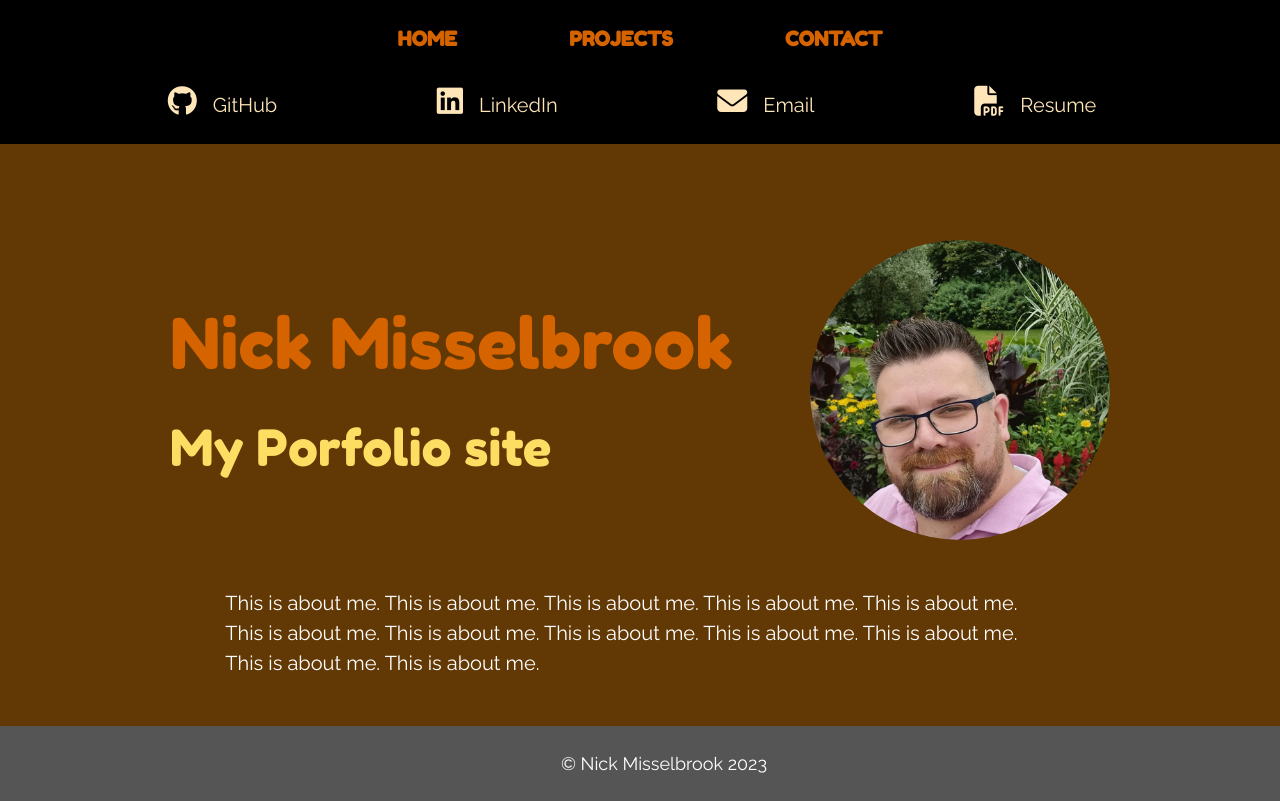
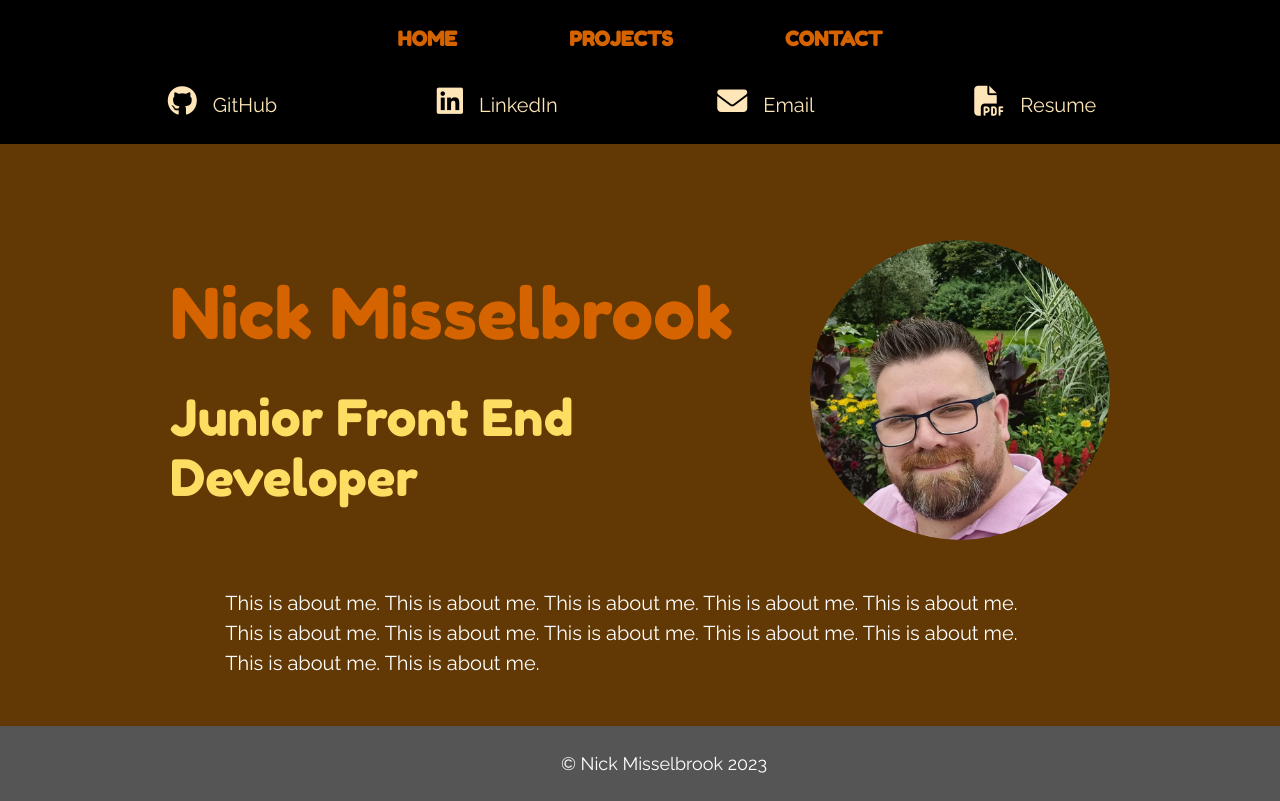
Before and after one commit to nickmbk/nickmbk-portfolio, a React (Create React App) app: page / in a window 1280 px wide. Shown: the top 801 px of the page. Built offline with nearby package versions, Linux system fonts and the light colour scheme.

Commit message:
add README file

```diff
--- a/package.json
+++ b/package.json
@@ -1,6 +1,7 @@
 {
   "name": "nickmbk-portfolio",
   "version": "0.1.0",
+  "homepage": "https://nickmbk.github.io/nickmbk-portfolio",
   "private": true,
   "dependencies": {
     "@fortawesome/fontawesome-svg-core": "^6.2.1",
@@ -11,6 +12,7 @@
     "@testing-library/user-event": "^13.5.0",
     "axios": "^1.3.1",
     "bootstrap": "^5.2.3",
+    "gh-pages": "^5.0.0",
     "react": "^18.2.0",
     "react-dom": "^18.2.0",
     "react-router-dom": "^6.8.0",
@@ -18,6 +20,8 @@
     "web-vitals": "^2.1.4"
   },
   "scripts": {
+    "predeploy": "npm run build",
+    "deploy": "gh-pages -d build",
     "start": "react-scripts start",
     "build": "react-scripts build",
     "test": "react-scripts test",
--- a/src/components/Home.js
+++ b/src/components/Home.js
@@ -15,8 +15,8 @@ export default class Home extends Component {
             alt="Nick Misselbrook"
           />
           <div className="col-12 col-md-6 d-flex flex-column align-items-center align-items-md-start m-0 p-0">
-            <h1 className="my-3 text-center text-sm-start">Nick Misselbrook</h1>
-            <h2 className="my-3 text-center text-sm-start">My Porfolio site</h2>
+            <h1 className="my-3 text-center text-md-start">Nick Misselbrook</h1>
+            <h2 className="my-3 text-center text-md-start">Junior Front End Developer</h2>
           </div>
         </div>
         <div className="row m-0 p-0">
--- a/src/components/Project.js
+++ b/src/components/Project.js
@@ -56,6 +56,3 @@ function Project() {
 }
 
 export default Project;
-
-// https://ui.dev/react-router-pass-props-to-link
-// https://www.youtube.com/watch?v=NWG1Ygt1k1k&t=381s
```
Also changed, not shown: src/components/Contact.js (+0 -24 lines), src/README.md (added), 2 other files (tests, documents, lock files or other folders).
